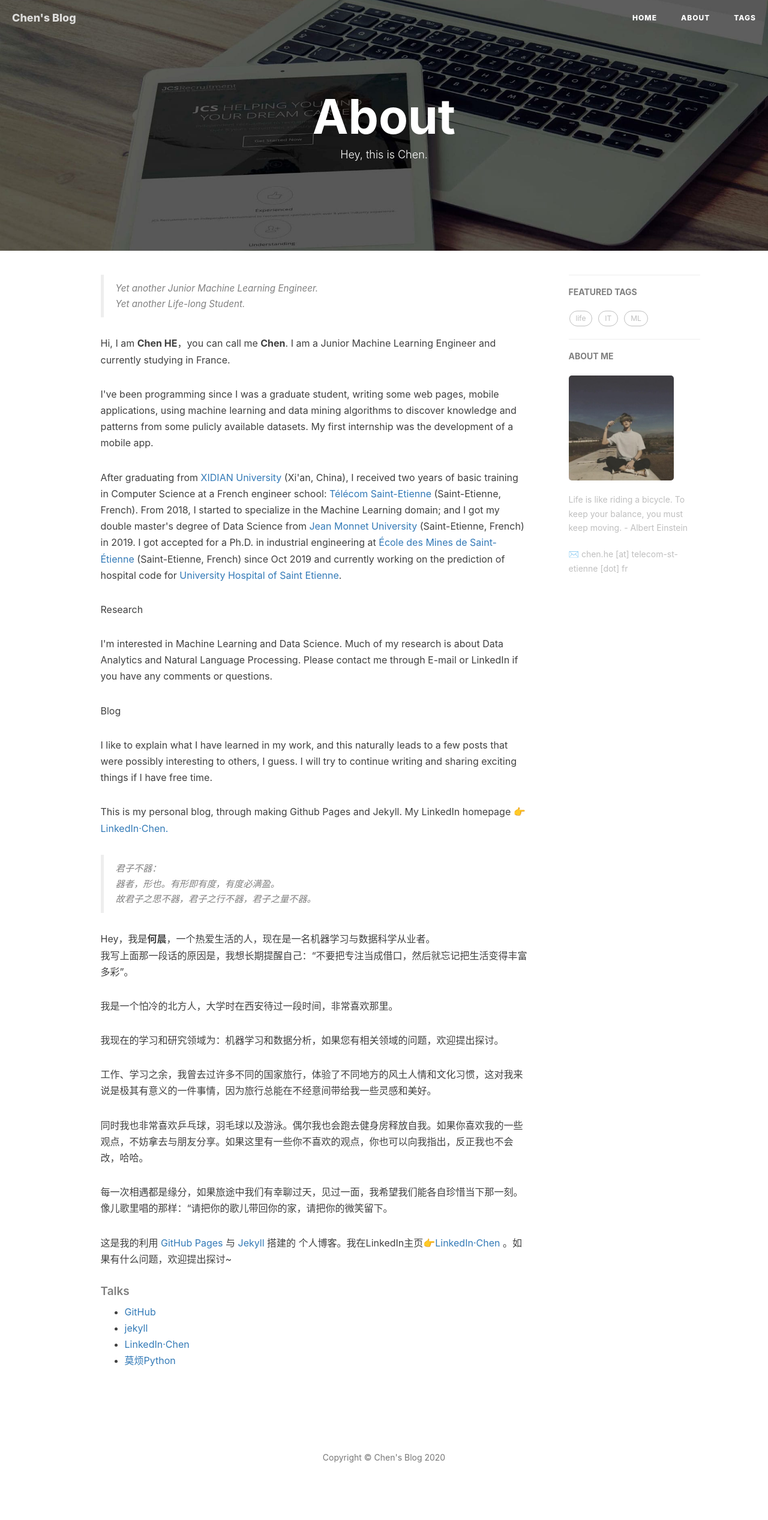
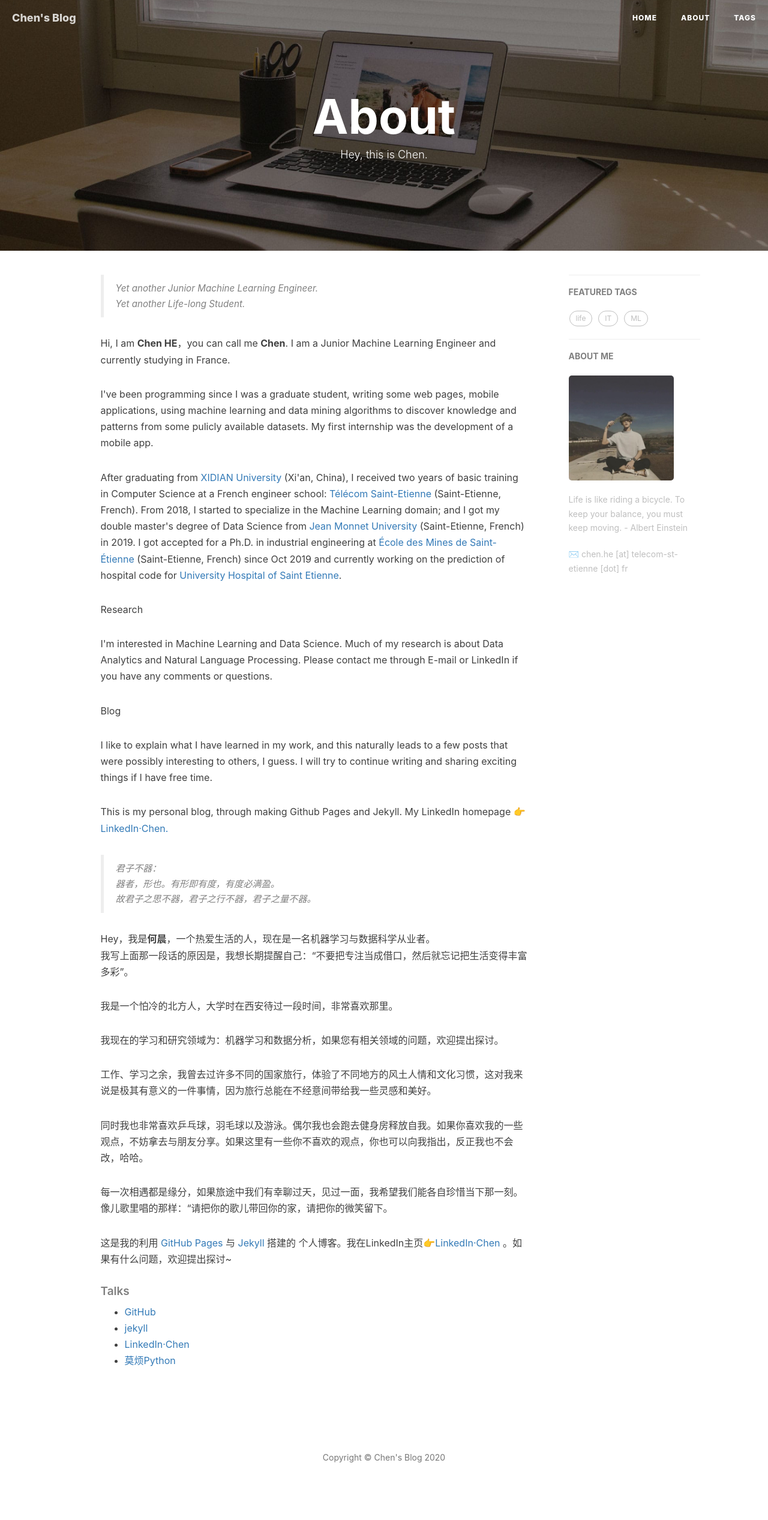
Before and after one commit to he-chen-95/he-chen-95.github.io, a Jekyll site: the page built from about.html, in a window 1280 px wide. Shown: the whole page at 60% size. Built offline with Jekyll 4.4.1, drawn with Linux system fonts in a browser that asks for light colours; nearby versions of some CDN libraries; comment, search, counter and statistics services are not loaded.

Commit message:
Update about.html

```diff
--- a/about.html
+++ b/about.html
@@ -2,7 +2,7 @@
 layout: page
 title: "About"
 description: "Hey, this is Chen."
-header-img: "img/post-bg-rwd.jpg"
+header-img: "img/home-bg-o.jpg"
 ---
 
 <!-- Language Selector -->
```
